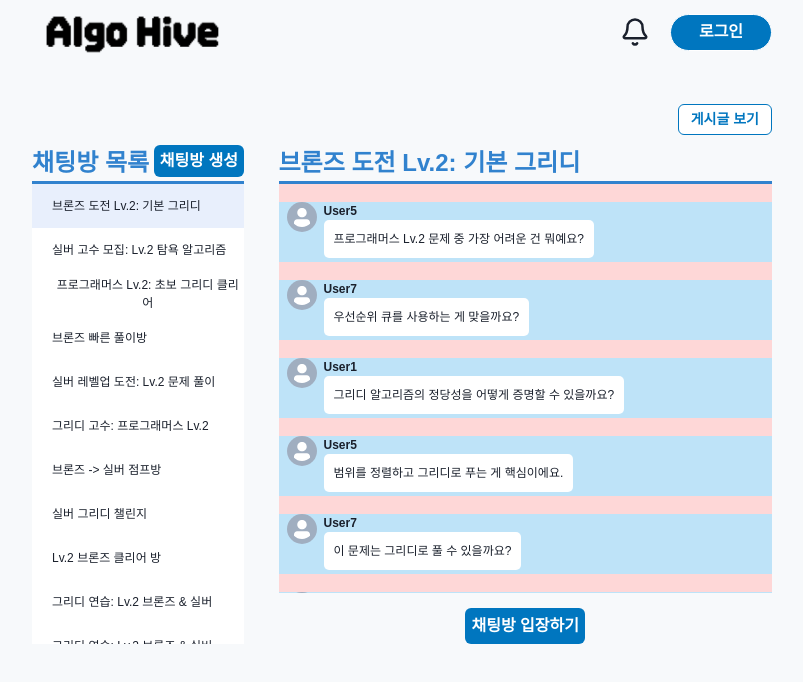
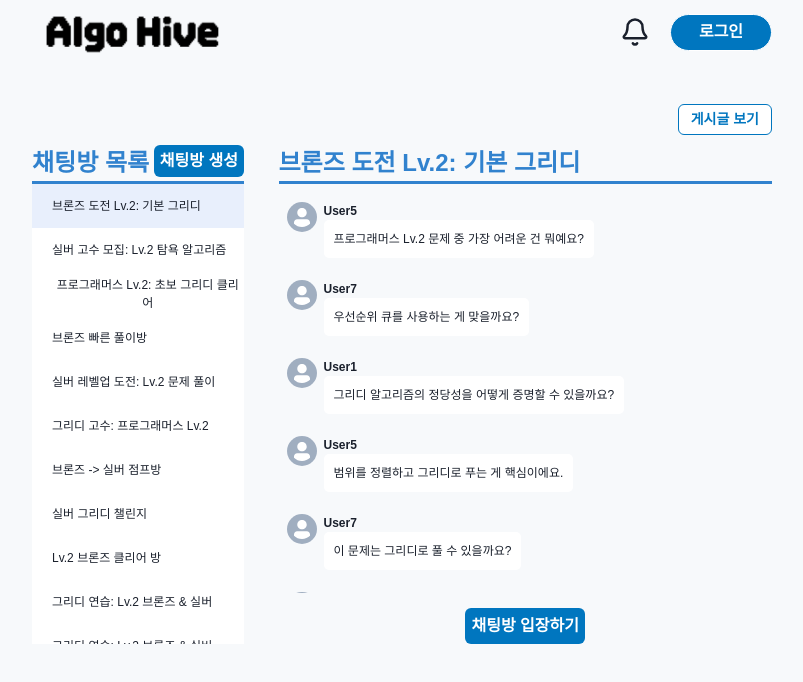
Before and after one commit to six-goguma/Algo-Hive-FE, a React (Vite) app: page /chat in a window 1280 px wide. Both pictures are taken after a click on the element "브론즈 도전 Lv.2: 기본 그리디". Shown: the top 682 px of the page, without its empty margins (238-1041 px from the left). Built offline with nearby package versions, Linux system fonts and the light colour scheme; a web font is replaced by a local one.

Commit message:
style(chat): ChatMessageList 디자인

```diff
--- a/src/pages/chat/components/message/ChatMessage.tsx
+++ b/src/pages/chat/components/message/ChatMessage.tsx
@@ -4,7 +4,7 @@ import userIcon from '@shared/_assets/userIcon.svg';
 
 export const ChatMessage = ({ message }: { message: { sender: string; content: string } }) => {
   return (
-    <Box w='full' h='60px' bg='blue.100' mt='18px' position='relative'>
+    <Box w='full' h='60px' mt='18px' position='relative'>
       <Flex h='full' gap='7px' pl='8px' position='absolute' top='0'>
         <Image src={userIcon} alt='userIcon' boxSize='30px' />
         <Flex flexDir='column' align='center'>
--- a/src/pages/chat/components/room/ChatRoomInsideSection.tsx
+++ b/src/pages/chat/components/room/ChatRoomInsideSection.tsx
@@ -15,7 +15,7 @@ export const ChatRoomInsideSection = ({ roomName }: { roomName: string }) => {
         </Text>
       </Box>
       <Box bg='blue.500' height='3px' width='100%' />
-      <Box w='full' h='409px' bg='red.100' overflowY='auto'>
+      <Box w='full' h='409px' overflowY='auto'>
         <ChatMessageList messages={messages} />
       </Box>
       <Button mt='15px' h='36px' w='100px'>
```
